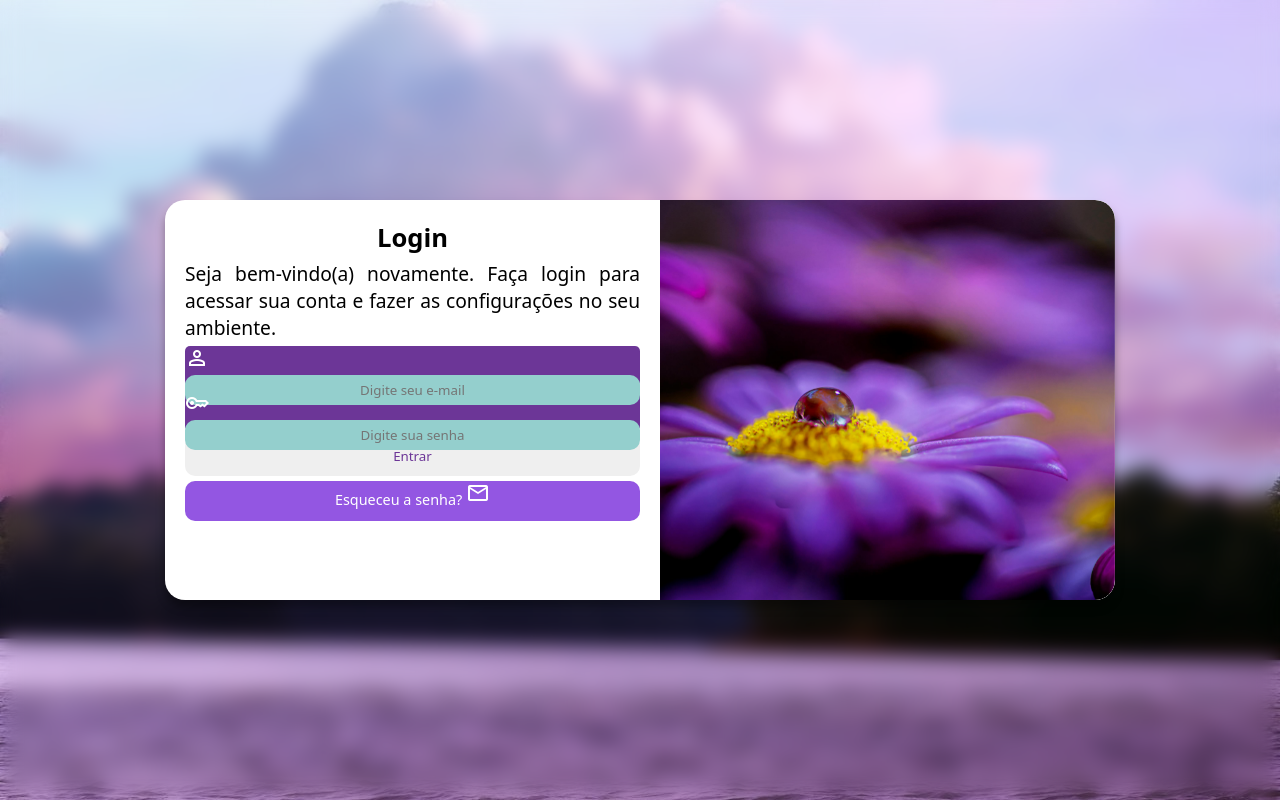
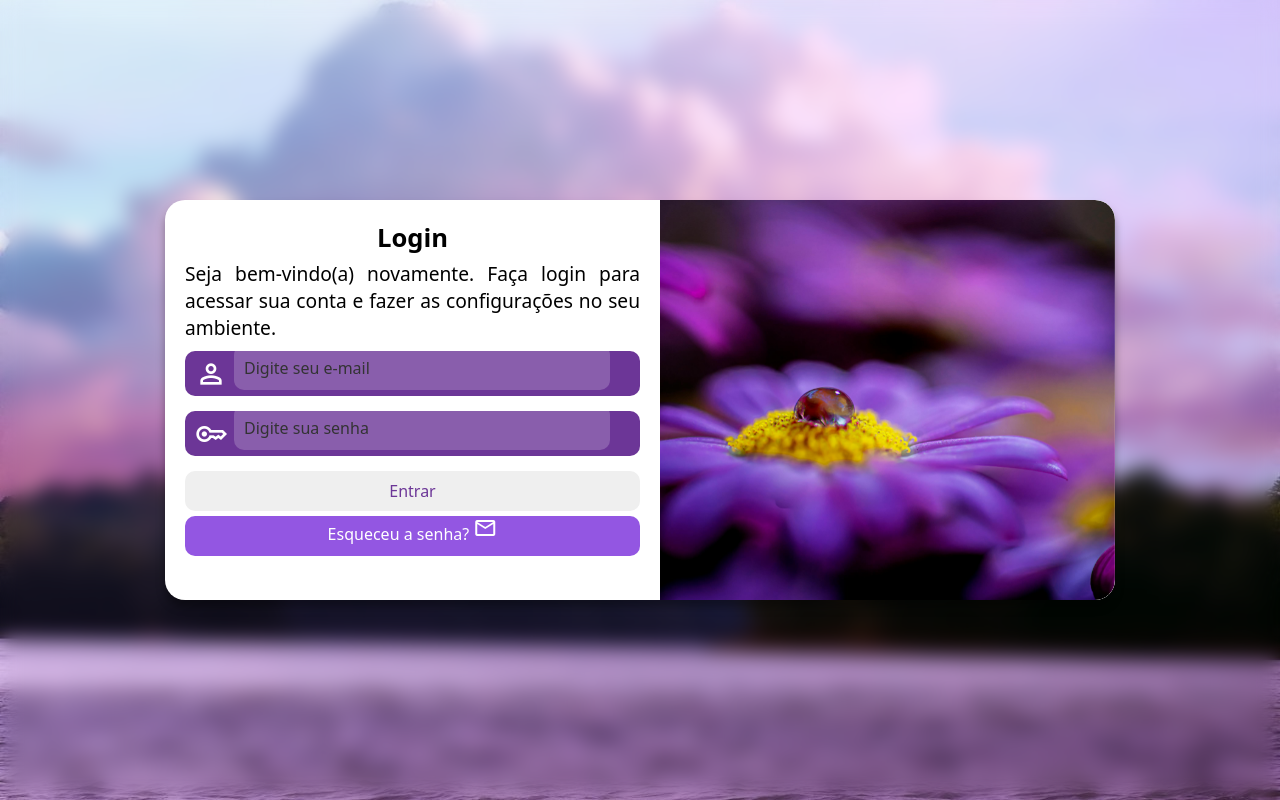
Before and after one commit to pedroxavier21/projeto-login, a plain HTML site: page index.html in a window 1280 px wide. Drawn offline with nearby package versions, Linux system fonts and the light colour scheme.

Commit message:
é.. atualizando algumas coisas

```diff
--- a/estilos/style.css
+++ b/estilos/style.css
@@ -85,16 +85,52 @@
         font-size: 1.6em;
         margin-bottom: 5px;
     }
-  div.campo{
+.campo {
+    margin-top: 10px;
+    display: flex;
+    align-items: center;
+    margin-bottom: 15px;
     background-color: #6c3697;
-    display: block;
-    height: 40px;
-    border-radius: 5px;
-    margin: 5px 0px;
-  }
+    border-radius: 10px;
+    overflow: hidden;
+    height: 45px;
+    padding-left: 10px;
+    padding-right: 10px;
+}
+
+.campo label {
+    background-color: #6c3697;
+    padding: 10px;
+    display: flex;
+    align-items: center;
+    justify-content: center;
+}
+
+.campo .material-symbols-outlined {
+    color: white;
+    font-size: 2em;
+}
+
+.campo input {
+    width: 80%;
+    flex: 1;
+    height: 100%;
+    padding: 0 10px;
+    border: none;
+    outline: none;
+    background-color: #94CFCD;
+    color: #000;
+    font-size: 1em;
+    border-radius: 0 10px 10px 0;
+}
+
+.campo input::placeholder {
+    color: #333;
+}
+
 
   label{
-    display: none;
+    display: block;
   }
     input[type=submit]{
         color: #6c3697;
@@ -106,6 +142,7 @@
         height: 40px;
         border-radius: 10px;
         transition: background-color 0.4s ease;
+        font-size: 1em;
     }
     input[type=submit]:hover{
         background-color: #412764;
@@ -113,38 +150,45 @@
         color: white;
 
     }
-    span{
-        color: white;
-    }
+
+
     input[type=password],input[type=email]{
         border-radius: 10px;
-        background-color: #94CFCD;
-        height: 30px;
-        width: 100%;
-        text-align: center;
+        background-color: rgba(255, 255, 255, 0.2);
+        height: 100%;
+        width: 850%;
         color: white;
         border: none;
+        font-size: 1em;
+        margin-left: 7px;
+        margin-bottom: 12px;
+        transition: background-color 0.4s ease;
+    }
+    input[type=password]:hover,input[type=email]:hover{
+    background-color:  rgba(77, 76, 76, 0.2);
+    transition: 0.4s;
     }
    a{
         text-decoration: none;
         width: 100%;
         height: 40px;
         border-radius: 10px;
-        transition: background-color 0.4s ease;
+        transition: background-color 0.4s ease,color 0.4s ease;
          color: white;
         display: block;
         cursor: pointer;
       background-color: #9356e2;
-        font-size: 0.9em;
+        font-size: 1em;
         text-align: center;
 
    }
    a > span{
-      font-size: 0.8em;
+
+     font-size: large;
    }
    a:hover{
         color: #9356e2;
         background-color: white;
-        transition: 0.4s;
+
         border: 2px solid #9594cf;
    }
--- a/index.html
+++ b/index.html
@@ -11,8 +11,7 @@
 <body>
 <main>
     <section id="login">
-        <div  id="imagem">
-        </div>
+        <div id="imagem"></div>
         <div id="formulario">
             <h1>Login</h1>
             <p>Seja bem-vindo(a) novamente. Faça login para acessar sua conta e fazer as configurações no seu ambiente.</p>
@@ -21,17 +20,15 @@
                 <div class="campo">
                    <span class="material-symbols-outlined">person</span>
                     <input type="email" id="iemail" name="email" placeholder="Digite seu e-mail" required autocomplete="email">
-                     <label for="iemail">email</label>
+                    <label for="iemail"> </label>
                 </div>
 
-                <!-- Campo de senha -->
                 <div class="campo">
                     <span class="material-symbols-outlined">key</span>
                     <input type="password" id="isenha" name="senha" placeholder="Digite sua senha" required autocomplete="current-password" minlength="8" maxlength="20">
-                   <label for="isenha">Senha</label>
+                    <label for="isenha"></label>
                 </div>
 
-                <!-- Botão de envio -->
                 <div>
                     <input type="submit" value="Entrar" id="entrar">
                     <a href="#">Esqueceu a senha?
--- a/testes/estilos2/style2.css
+++ b/testes/estilos2/style2.css
@@ -43,7 +43,7 @@ section{
   margin-bottom: 20px;
 }
 
-.campo .material-symbols-outlined {
+.campo span{
   position: absolute;
   left: 10px;
   top: 50%;
```
Lines whose indentation alone changed are shown as unchanged.
